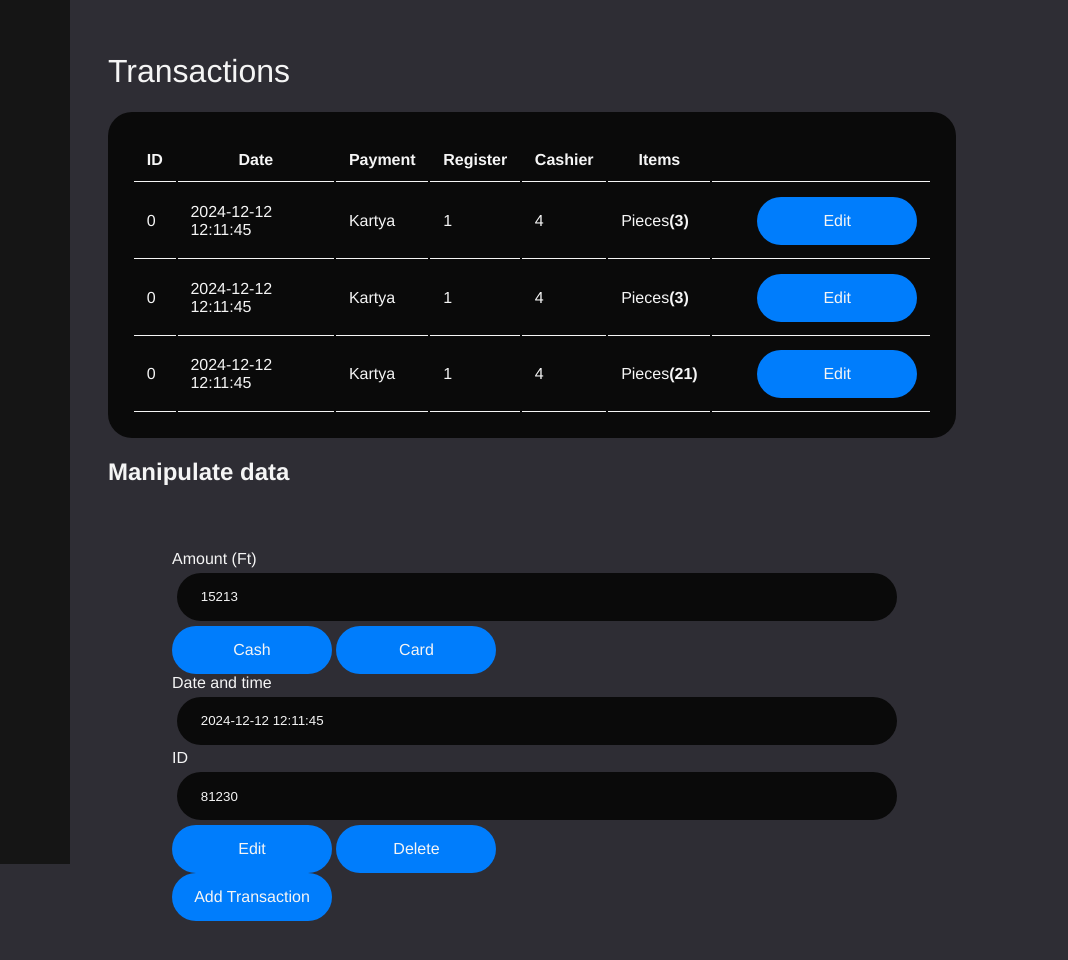
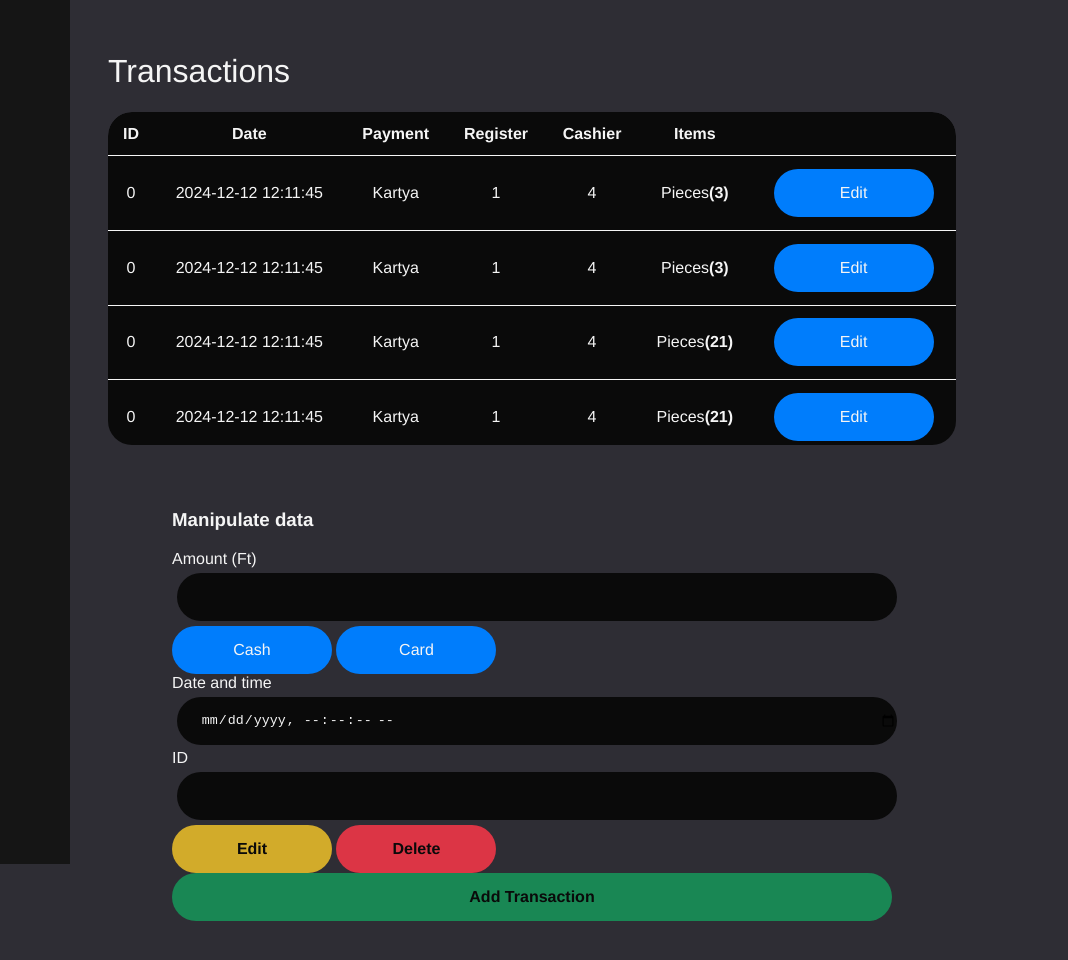
Before and after one commit to zenerra/vizsgaremek, a plain HTML site: page frontend/html/transactions.html in a window 1280 px wide. Shown: the top 960 px of the page, 212-1280 px from the left. Drawn offline with Linux system fonts and the light colour scheme; files whose address does not match are found by name.

Commit message:
transactions tab progress

```diff
--- a/frontend/html/transactions.html
+++ b/frontend/html/transactions.html
@@ -60,6 +60,7 @@
 
 <main>
     <h1>Transactions</h1>
+    <div class="tablecontainer">
         <table>
             <tr>
                 <th>ID</th>
@@ -97,14 +98,71 @@
                 <td>Pieces<b>(21)</b></td>
                 <td><button>Edit</button></td>
             </tr>
+            <tr>
+                <td>0</td>
+                <td>2024-12-12 12:11:45</td>
+                <td>Kartya</td>
+                <td>1</td>
+                <td>4</td>
+                <td>Pieces<b>(21)</b></td>
+                <td><button>Edit</button></td>
+            </tr>
+            <tr>
+                <td>0</td>
+                <td>2024-12-12 12:11:45</td>
+                <td>Kartya</td>
+                <td>1</td>
+                <td>4</td>
+                <td>Pieces<b>(21)</b></td>
+                <td><button>Edit</button></td>
+            </tr>
+            <tr>
+                <td>0</td>
+                <td>2024-12-12 12:11:45</td>
+                <td>Kartya</td>
+                <td>1</td>
+                <td>4</td>
+                <td>Pieces<b>(21)</b></td>
+                <td><button>Edit</button></td>
+            </tr>
+            <tr>
+                <td>0</td>
+                <td>2024-12-12 12:11:45</td>
+                <td>Kartya</td>
+                <td>1</td>
+                <td>4</td>
+                <td>Pieces<b>(21)</b></td>
+                <td><button>Edit</button></td>
+            </tr>
+            <tr>
+                <td>0</td>
+                <td>2024-12-12 12:11:45</td>
+                <td>Kartya</td>
+                <td>1</td>
+                <td>4</td>
+                <td>Pieces<b>(21)</b></td>
+                <td><button>Edit</button></td>
+            </tr>
+            <tr>
+                <td>0</td>
+                <td>2024-12-12 12:11:45</td>
+                <td>Kartya</td>
+                <td>1</td>
+                <td>4</td>
+                <td>Pieces<b>(21)</b></td>
+                <td><button>Edit</button></td>
+            </tr>
         </table>
+    </div>
 
-    <div class="editdata">
-        <h2>Manipulate data</h2>
+
+
+
         <form>
+            <h3>Manipulate data</h3>
             <div class="form-group">
                 <label for="amount">Amount (Ft)</label>
-                <input type="text" id="amount" value="15213" readonly>
+                <input type="text" id="amount">
                 <div class="button-group">
                     <button type="button" class="cash-btn">Cash</button>
                     <button type="button" class="card-btn">Card</button>
@@ -113,21 +171,21 @@
 
             <div class="form-group">
                 <label for="datetime">Date and time</label>
-                <input type="text" id="datetime" value="2024-12-12 12:11:45" readonly>
+                <input type="datetime-local" step=1 name="dateinput" >
             </div>
 
             <div class="form-group">
                 <label for="id">ID</label>
-                <input type="text" id="id" value="81230" readonly>
+                <input type="text" id="id">
                 <div class="button-group">
-                    <button type="button" class="edit-btn">Edit</button>
+                    <button type="button" id class="edit-btn">Edit</button>
                     <button type="button" class="delete-btn">Delete</button>
                 </div>
             </div>
 
             <button type="button" class="add-btn">Add Transaction</button>
         </form>
-    </div>
+
 
 
 
--- a/frontend/style/style.css
+++ b/frontend/style/style.css
@@ -5,8 +5,10 @@
     --backgroundcolor: #2E2D34;
     --signaturecolor: #007DFC;
     --white: #F5F5F5;
+    --black: #0A0A0A;
     --success: #198754;
     --danger: #DC3545;
+    --warning: #D2AB2A;
     scroll-behavior: smooth;
 }
 
@@ -108,14 +110,25 @@ main {
 }
 
 table{
+    width: 100%;
     background-color: #0A0A0A;
     border-radius: 1.5rem;
-    padding: 1.5rem;
+    padding: 0 10rem 0 10rem;
+    border-collapse: collapse;
+}
+
+
+.tablecontainer{
+    width: 100%;
+    max-height: 25%;
+    overflow-y: auto;
+    border-radius: 1.5rem;
+
 }
 
 th{
     padding: 0.8rem;
-    border-bottom: 0.1rem solid;
+
 }
 
 
@@ -174,24 +187,42 @@ input{
 }
 
 button{
-
     width: 10rem;
     border-radius: 1.5rem;
     cursor: pointer;
     background-color: #007DFC;
     height: 3rem;
     text-align: center;
+
+
+}
+
+.edit-btn{
+    background-color: var(--warning);
+    color: var(--black);
+    font-weight: bolder;
+}
+
+.delete-btn{
+    background-color: var(--danger);
+    color: var(--black);
+    font-weight: bolder;
+}
+
+.add-btn{
+    background-color: var(--success);
+    color: var(--black);
+    font-weight: bolder;
+    width: 100%;
 }
 
 td{
+    text-align: center;
     padding: 0.8rem;
-    border-bottom: var(--white) 0.1rem solid;
+    border-top: var(--white) 0.1rem solid;
+    margin: 0 auto;
 }
 
-td>button{
-    margin-left: 2rem;
-
-}
 .login{
     background-color: var(--success) ;
 }
```
Also changed, not shown: frontend/html/products.html (+1 -3 lines). Lines whose indentation alone changed are shown as unchanged.
